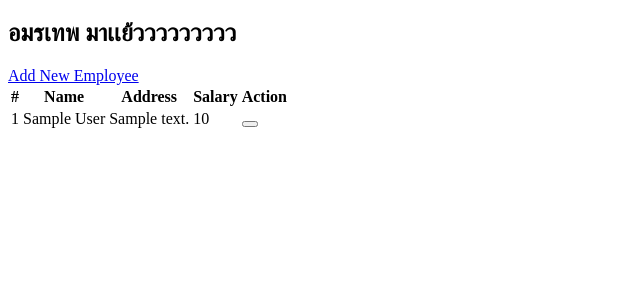
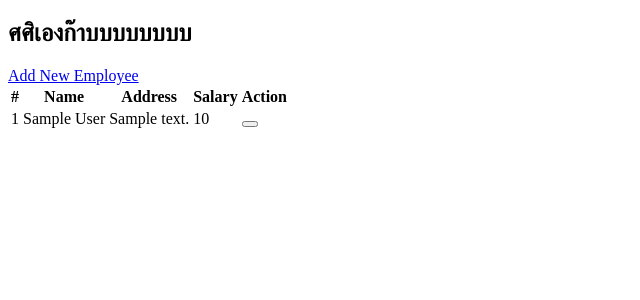
Before and after one commit to sasiwimon1111111/scs211, a PHP site: page / in a window 1280 px wide. Shown: the top 300 px of the page, without its empty margins (0-640 px from the left). Run offline with PHP 8.4, Linux system fonts and the light colour scheme; tables that the repository leaves empty or names only in its code hold one stand-in row (values such as "Sample post").

Commit message:
Update index.php

```diff
--- a/employee/index.php
+++ b/employee/index.php
@@ -27,7 +27,7 @@ $data  = mysqli_fetch_all($result, MYSQLI_ASSOC);
             <div class="row">
                 <div class="col-md-12">
                     <div class="mt-5 mb-3 clearfix">
-                        <h2 class="pull-left">อมรเทพ มาเเย้ววววววววว </h2>
+                        <h2 class="pull-left">ศศิเองก๊าบบบบบบบบ </h2>
                         <a href="create.php" class="btn btn-success pull-right"><i class="fa fa-plus"></i> Add New Employee</a>
                     </div>
                     <table class="table table-bordered table-striped">
```
